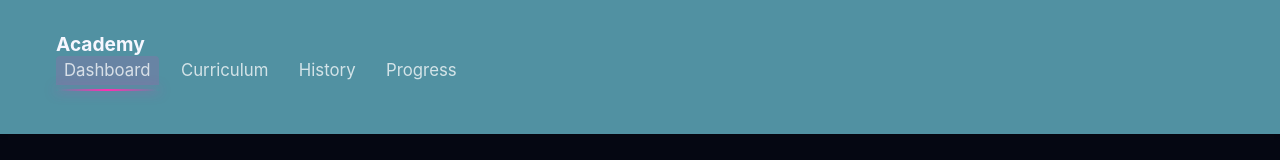
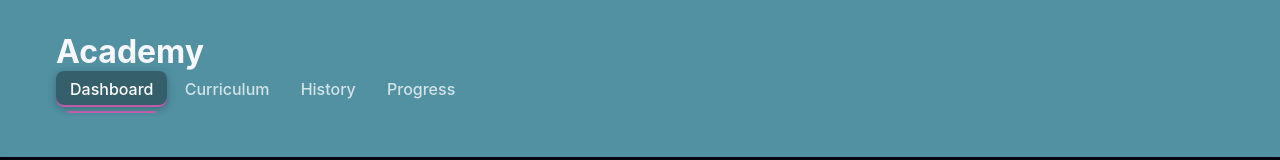
Before and after one commit to Grizz4h/academy-web, a React app in the folder frontend/: page / in a window 1280 px wide. Shown: the top 160 px of the page. Built offline with nearby package versions, Linux system fonts and the light colour scheme; no server answers; the HTML template or start-up script is replaced by a standard one.

Commit message:
aktive tab angepasst doppestrich

```diff
--- a/frontend/src/App.css
+++ b/frontend/src/App.css
@@ -29,55 +29,56 @@ html, body {
 .navbar-brand {
   color: #f7f7ff;
   font-weight: bold;
-  font-size: 1.20rem;
+  font-size: 2rem;
 }
 
-.nav-link-active, .navLinkActive {
-  color: #ffffff !important;
-  background: rgba(255,47,178,0.13);
-  border-radius: 4px 4px 0 0;
+/* Navigation Items – Base Style */
+.nav-link, .navLink {
+  position: relative;
+  padding: 8px 14px;
+  font-weight: 500;
+  color: rgba(255,255,255,0.75);
+  text-decoration: none;
+  border-radius: 8px;
+  transition: all 0.15s ease;
 }
 
-.nav-link-active::after, .navLinkActive::after {
+/* Hover – subtil */
+.nav-link:hover,
+.nav-link:focus-visible,
+.navLink:hover,
+.navLink:focus-visible {
+  color: white;
+  background: rgba(255,255,255,0.06);
+}
+
+/* Active Tab – Fläche + Tiefe */
+.nav-link-active, .navLinkActive,
+.nav-link.active {
+  color: white;
+  background: rgba(0,0,0,0.35);
+  box-shadow:
+    inset 0 -2px 0 #bd5ca9,
+    0 2px 8px rgba(0,0,0,0.25);
+}
+
+/* Optional: Magenta-Marker-Line unten */
+.nav-link-active::after, .navLinkActive::after,
+.nav-link.active::after {
   content: "";
   position: absolute;
-  left: 0;
-  right: 0;
+  left: 10%;
+  right: 10%;
   bottom: -6px;
   height: 2px;
-  background: linear-gradient(90deg, transparent, #ff2fb2, transparent);
-  opacity: 1 !important;
-  transform: scaleX(1) !important;
-  box-shadow: 0 0 12px rgba(255,47,178,0.6);
-  pointer-events: none;
+  background: #bd5ca9;
+  border-radius: 2px;
 }
 
-.nav-link-active {
-  color: #fff !important;
-}
-
-.nav-link-active::after {
-  content: "";
-  position: absolute;
-  left: 0;
-  right: 0;
-  bottom: -6px;
-  height: 2px;
-  background: linear-gradient(90deg, transparent, #ff2fb2, transparent);
-  opacity: 1;
-  transform: scaleX(1);
-  box-shadow: 0 0 12px rgba(255,47,178,0.6);
-}
-
-.nav-link, .navLink {
-  position: relative;
-  color: rgba(255,255,255,0.75) !important;
-  text-decoration: none;
-  font-size: 1.05rem;
-  line-height: 1.7;
-  padding: 0 0.5rem;
-  margin: 0 0.7rem 0 0;
-  transition: color 0.15s ease;
+/* Mobile/Touch – spürbar, nicht sichtbar */
+.nav-link:active,
+.navLink:active {
+  transform: translateY(1px);
 }
 
 .nav-container {
@@ -97,31 +98,6 @@ html, body {
   margin-top: 1.1rem;
   display: flex;
   align-items: center;
-}
-
-.nav-link:hover,
-.nav-link:focus-visible {
-  color: #ffffff !important;
-}
-
-.nav-link::after {
-  content: "";
-  position: absolute;
-  left: 0;
-  right: 0;
-  bottom: -6px;
-  height: 2px;
-  background: linear-gradient(90deg, transparent, #ff2fb2, transparent);
-  opacity: 0;
-  transform: scaleX(0);
-  transition: opacity 0.15s ease, transform 0.15s ease;
-  pointer-events: none;
-}
-
-.nav-link:hover::after,
-.nav-link:focus-visible::after {
-  opacity: 1;
-  transform: scaleX(1);
 }
 
 .container {
@@ -169,10 +145,8 @@ p {
 }
 
 @media (hover: none) and (pointer: coarse) {
-  .nav-link:active::after {
-    opacity: 1;
-    background: linear-gradient(90deg, rgba(255,0,180,0.0) 0%, #bd5ca9 50%, rgba(255,0,180,0.0) 100%);
-    box-shadow: 0 2px 18px 0 rgba(255,0,180,0.38);
-    transition: opacity 0.1s, box-shadow 0.1s;
+  .nav-link:active,
+  .navLink:active {
+    transform: translateY(1px);
   }
 }
```
Also changed, not shown: 2 other files (tests, documents, lock files or other folders).
